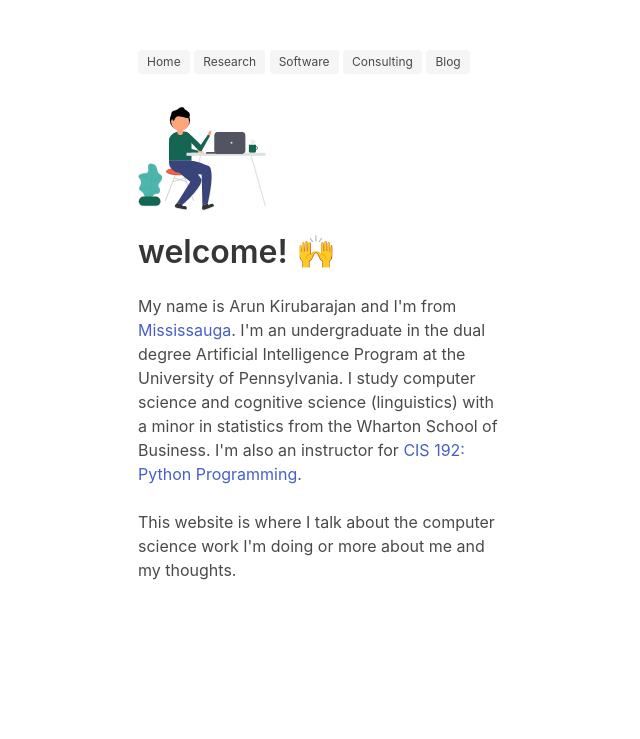
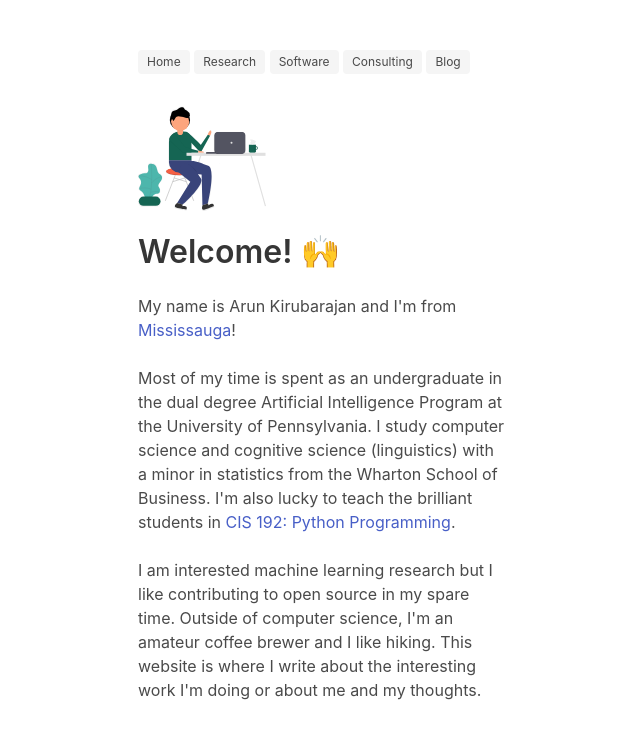
Before and after one commit to kirubarajan/old_site, a Django app: page / in a window 1280 px wide. Shown: the top 739 px of the page, without its empty margins (318-958 px from the left). Run offline with Django 3.2, Linux system fonts and the light colour scheme; some libraries are stand-ins or nearby versions.

Commit message:
Update content

```diff
--- a/about/templates/consulting.html
+++ b/about/templates/consulting.html
@@ -16,6 +16,10 @@
 						Some of my clients include <a href="https://digitalocean.com">Digital Ocean</a>, <a href="https://www.alibabacloud.com">Alibaba Cloud</a> and
 						<a href="https://www.trackgen.com"> TrackGen</a>. I'm also the lead software engineer on the Platform Team at <a href="https://pennlabs.org">Penn Labs</a>, scaling our services and their public APIs to tens of thousands of students.
             <br /> <br />
+
+            In 2016, I founded a startup at MIT named <a href="https://eloreprojects.com">elore</a> that used NLP to match software engineering applicants to technical companies. We were able
+            to grow to 30 teams using our product and were named Most Progressive Startup of our batch. <br /> <br />
+
             I was recently named an Expert in Residence by the Wharton School. In the upcoming years, I will be working with various of the incubated startups
             to help build their software and machine learning infrastructures.
           </p>
--- a/about/templates/projects.html
+++ b/about/templates/projects.html
@@ -12,10 +12,10 @@
           </figure>
           <h1 class="title"> my projects </h1>
           <p class="">
-            My first experiences programming were when I was young, creating clones of Zelda and Super Smash Bros. Since then,
-            my interests have changed a little and I'm more interested in software engineering and machine learning. I was previously a software
+            My first experiences programming were when I was a kid, creating clones of video games like Zelda and Super Smash Bros. Since then,
+            my interests have changed a little and I'm more interested in software engineering and machine learning. <br /> <br /> I was previously a software
             development intern at TrackGen, working on microservices for autonomous driving. Currently, I am one of the lead developers at Penn Labs,
-            creating software to help Penn students excel.
+            creating software to help Penn students excel. <br /> <br />
             Here are some of the open source projects I've built/contributed to:
             <br> <br>
         </div>
--- a/about/templates/splash.html
+++ b/about/templates/splash.html
@@ -10,15 +10,18 @@
           <figure class="image is-128x128">
             <img src="{% static 'img/hello.svg' %}">
           </figure>
-          <h1 class="title"> welcome! 🙌 </h1>
+          <h1 class="title"> Welcome! 🙌 </h1>
           <p>
             My name is Arun Kirubarajan and I'm from
-            <a href="https://www.google.com/maps/place/Mississauga,+ON,+Canada/@43.5772409,-79.6344308,11z/data=!3m1!4b1!4m5!3m4!1s0x882b469fe76b05b7:0x3146cbed75966db!8m2!3d43.5890452!4d-79.6441198">Mississauga</a>.
-              I'm an undergraduate in the dual degree Artificial Intelligence
-              Program at the University of Pennsylvania. I study computer science and cognitive science (linguistics) with a minor in statistics from the Wharton School of Business. I'm also an instructor for
-             <a href="https://www.cis.upenn.edu/~cis192/">CIS 192: Python Programming</a>. <br> <br>
+            <a href="https://www.google.com/maps/place/Mississauga,+ON,+Canada/@43.5772409,-79.6344308,11z/data=!3m1!4b1!4m5!3m4!1s0x882b469fe76b05b7:0x3146cbed75966db!8m2!3d43.5890452!4d-79.6441198">Mississauga</a>!
 
-             This website is where I talk about the computer science work I'm doing or more about me and my thoughts.
+            <br /> <br />
+            Most of my time is spent as an undergraduate in the dual degree Artificial Intelligence
+              Program at the University of Pennsylvania. I study computer science and cognitive science (linguistics) with a minor in statistics from the Wharton School of Business. I'm also lucky to teach
+             the brilliant students in <a href="https://www.cis.upenn.edu/~cis192/">CIS 192: Python Programming</a>. <br> <br>
+
+             I am interested machine learning research but I like contributing to open source in my spare time. Outside of computer science, I'm an amateur coffee brewer and I like hiking.
+             This website is where I write about the interesting work I'm doing or about me and my thoughts.
           </p>
         </div>
         <div class="column"></div>
```
